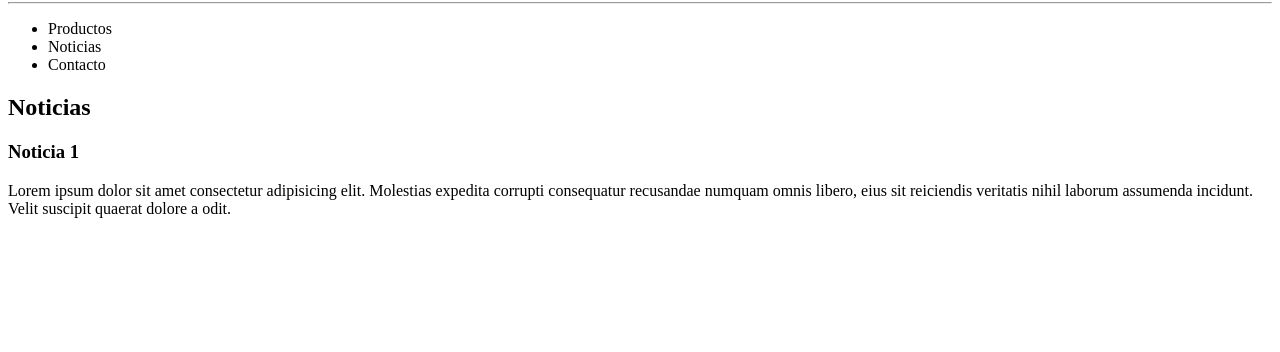
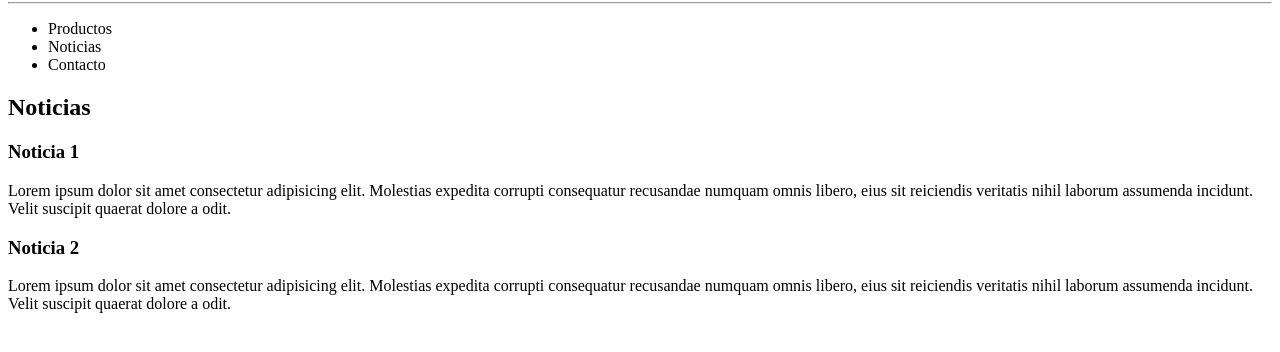
Before and after one commit to NicolasOrciuolo/proyectogit, a plain HTML site: page index.html in a window 1280 px wide. Shown: the part 64-416 px from the top of the page. Drawn offline with Linux system fonts and the light colour scheme.

Commit message:
Se agrega segundo articulo

```diff
--- a/index.html
+++ b/index.html
@@ -34,6 +34,16 @@
             dolore a odit.
          </p>
       </article>
+
+      <article>
+         <h3>Noticia 2</h3>
+         <p>Lorem ipsum dolor sit amet consectetur adipisicing elit. Molestias expedita corrupti consequatur recusandae
+            numquam omnis libero, eius sit reiciendis veritatis nihil laborum assumenda incidunt. Velit suscipit quaerat
+            dolore a odit.
+         </p>
+      </article>
+
+
    </main>
 
 
```
Also changed, not shown: 1 other file.
